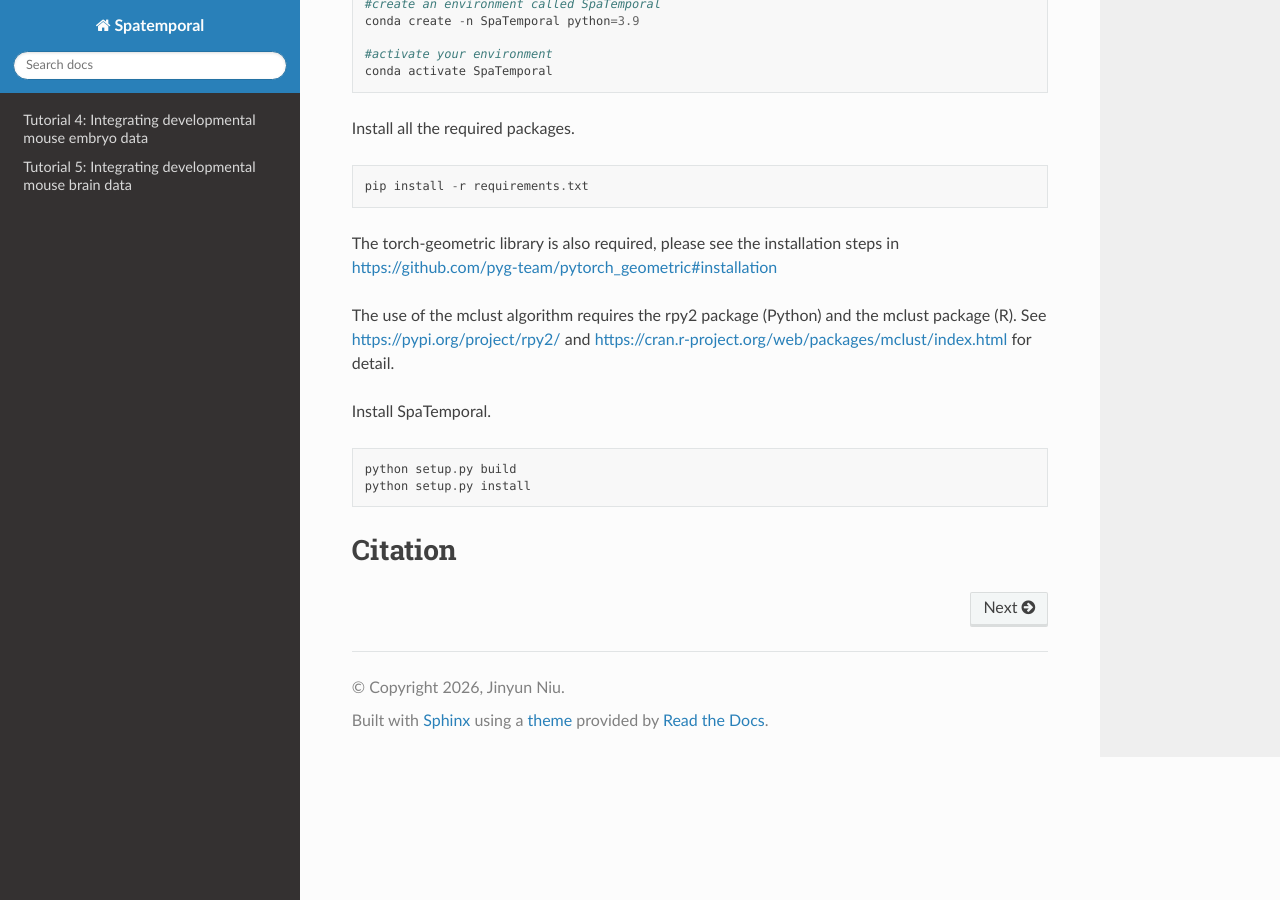
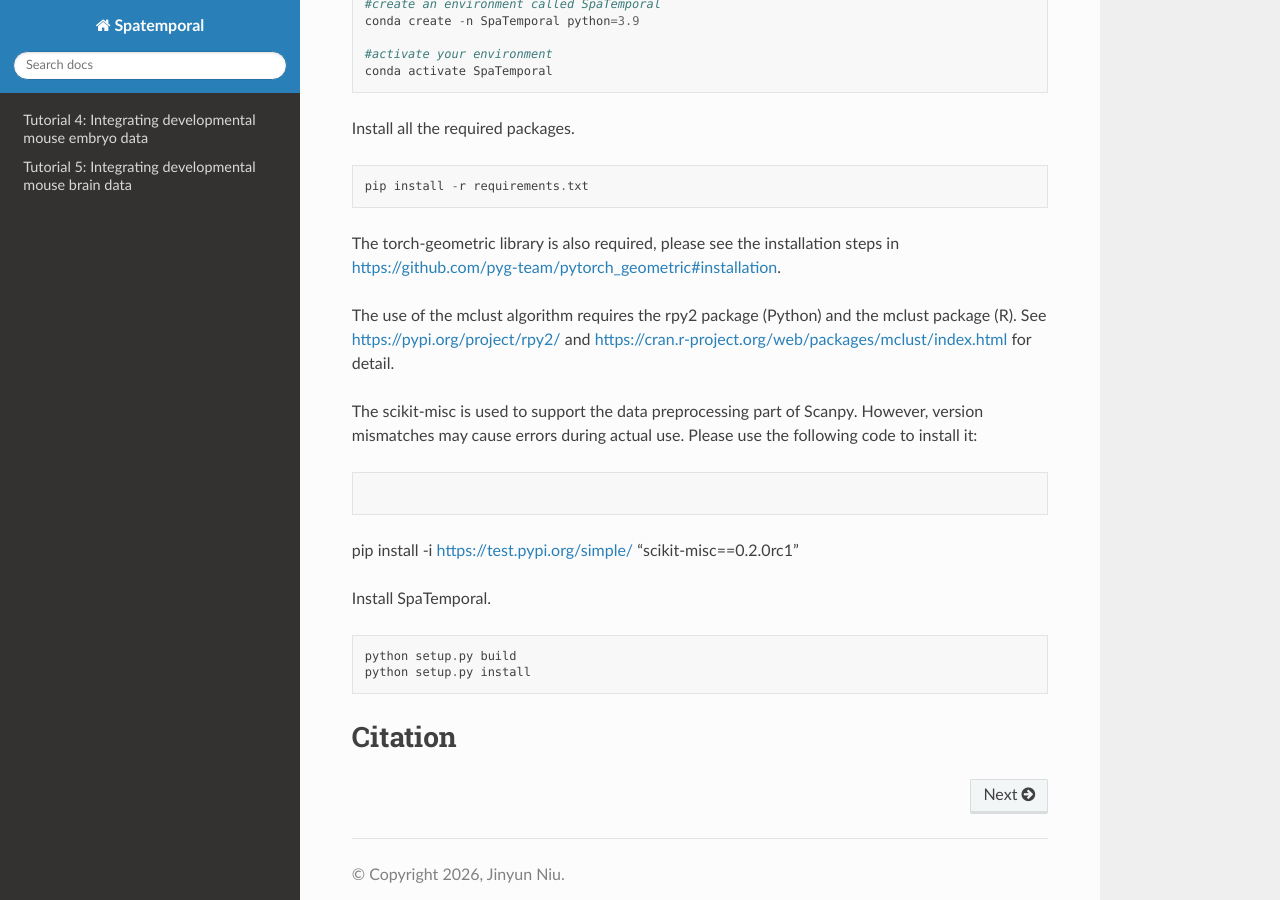
Before and after one commit to JinyunNiu/SpaTemporal_Tutorials, a Sphinx documentation site: the page built from docs/source/index.rst, in a window 1280 px wide and 900 px high, scrolled down 1842 px. Built offline with Sphinx 7.4.7 and the Read the Docs theme 3.1.0, drawn with Linux system fonts in a browser that asks for light colours; pages that are not in the unit, such as notebooks, are missing from menus.

Commit message:
Update index.rst

```diff
--- a/docs/source/index.rst
+++ b/docs/source/index.rst
@@ -55,9 +55,15 @@ Install all the required packages.
 
    pip install -r requirements.txt
 
-The torch-geometric library is also required, please see the installation steps in https://github.com/pyg-team/pytorch_geometric#installation
+The torch-geometric library is also required, please see the installation steps in https://github.com/pyg-team/pytorch_geometric#installation.
 
 The use of the mclust algorithm requires the rpy2 package (Python) and the mclust package (R). See https://pypi.org/project/rpy2/ and https://cran.r-project.org/web/packages/mclust/index.html for detail.
+
+The scikit-misc is used to support the data preprocessing part of Scanpy. However, version mismatches may cause errors during actual use. Please use the following code to install it:
+
+.. code-block:: python
+
+pip install -i https://test.pypi.org/simple/ "scikit-misc==0.2.0rc1"
 
 Install SpaTemporal.
 
```
